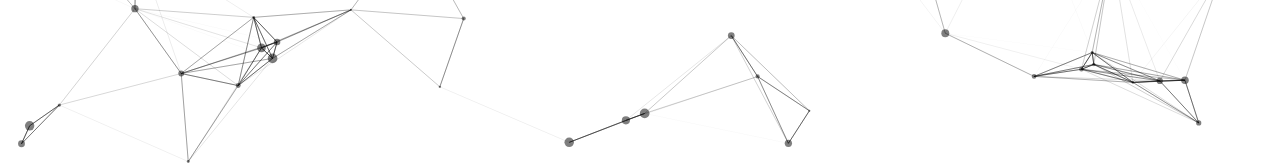
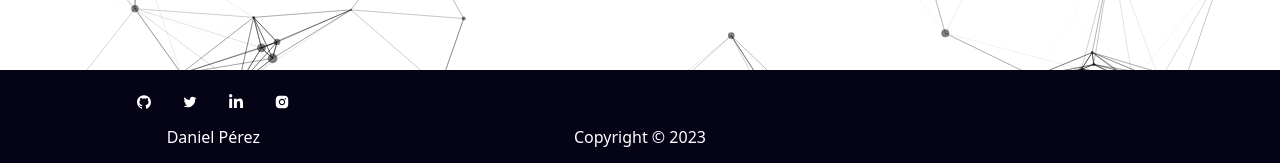
Before and after one commit to danielpsnz/PerezSanzDaniel_Portfolio, a React (Create React App) app: page / in a window 1280 px wide. Shown: the part 637-802 px from the top of the page. Built offline with nearby package versions, Linux system fonts and the light colour scheme.

Commit message:
fixed footer issue

```diff
--- a/src/App.js
+++ b/src/App.js
@@ -1,4 +1,4 @@
-import React, { useState } from "react";
+import React from "react";
 import Navbar from "./components/Navbar";
 import Home from "./components/Home/Home";
 import Project from "./components/Project";
--- a/src/styles.css
+++ b/src/styles.css
@@ -380,6 +380,7 @@ html {
   background: rgba(255, 255, 255, 0.972);
   border-radius: 50%;
   transition: 0.5s;
+  margin-bottom: 30px;
 }
 
 .social-icons2::before {
@@ -423,6 +424,8 @@ html {
   bottom: 0 ;
   padding-top: 10px ;
   padding-bottom: 8px ;
+  position: fixed;
+  width: 100%;
 }
 
 .footer-copyrright {
```
